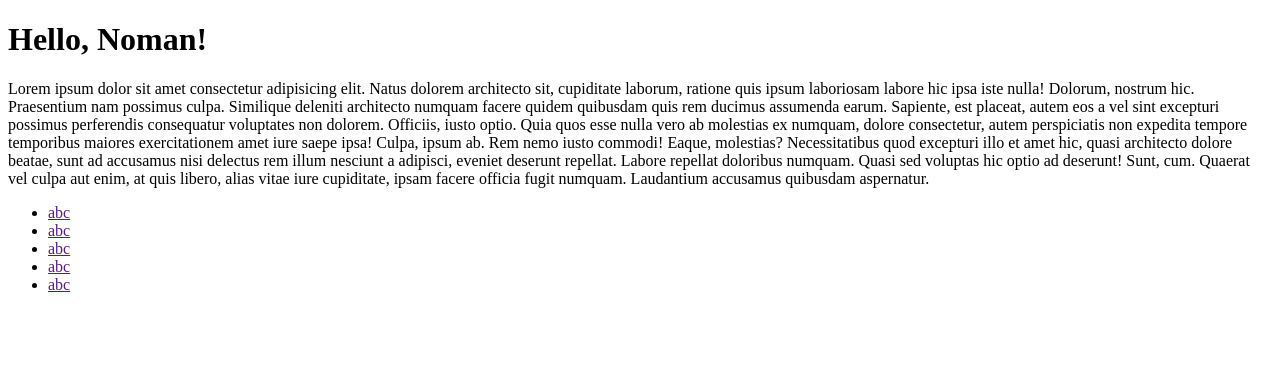
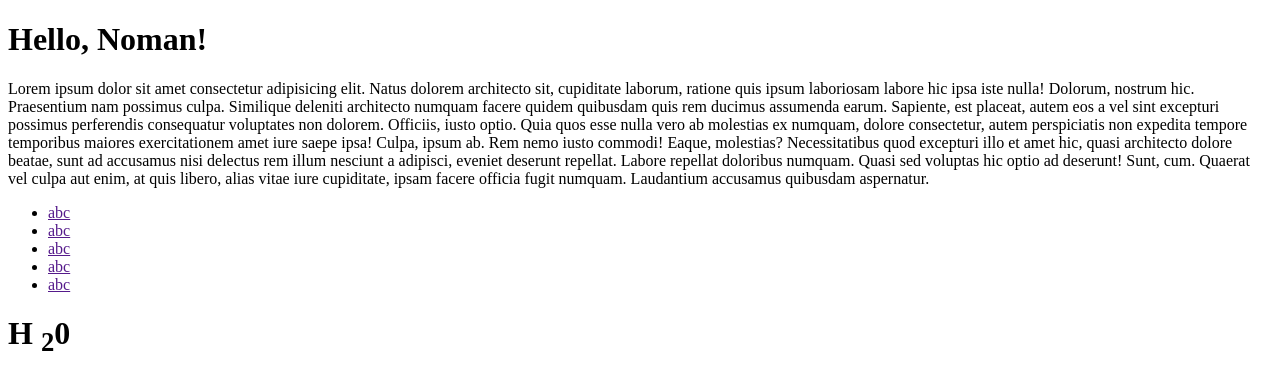
Before and after one commit to Nomansari/Now, a plain HTML site: page index.html in a window 1280 px wide. Drawn offline with Linux system fonts and the light colour scheme.

Commit message:
change ki

```diff
--- a/index.html
+++ b/index.html
@@ -26,5 +26,8 @@
             <li><a href="">abc</a></li>
         </ul>
     </div>
+
+
+ <h1>H <sub>2</sub>0</h1>
 </body>
 </html>
```
